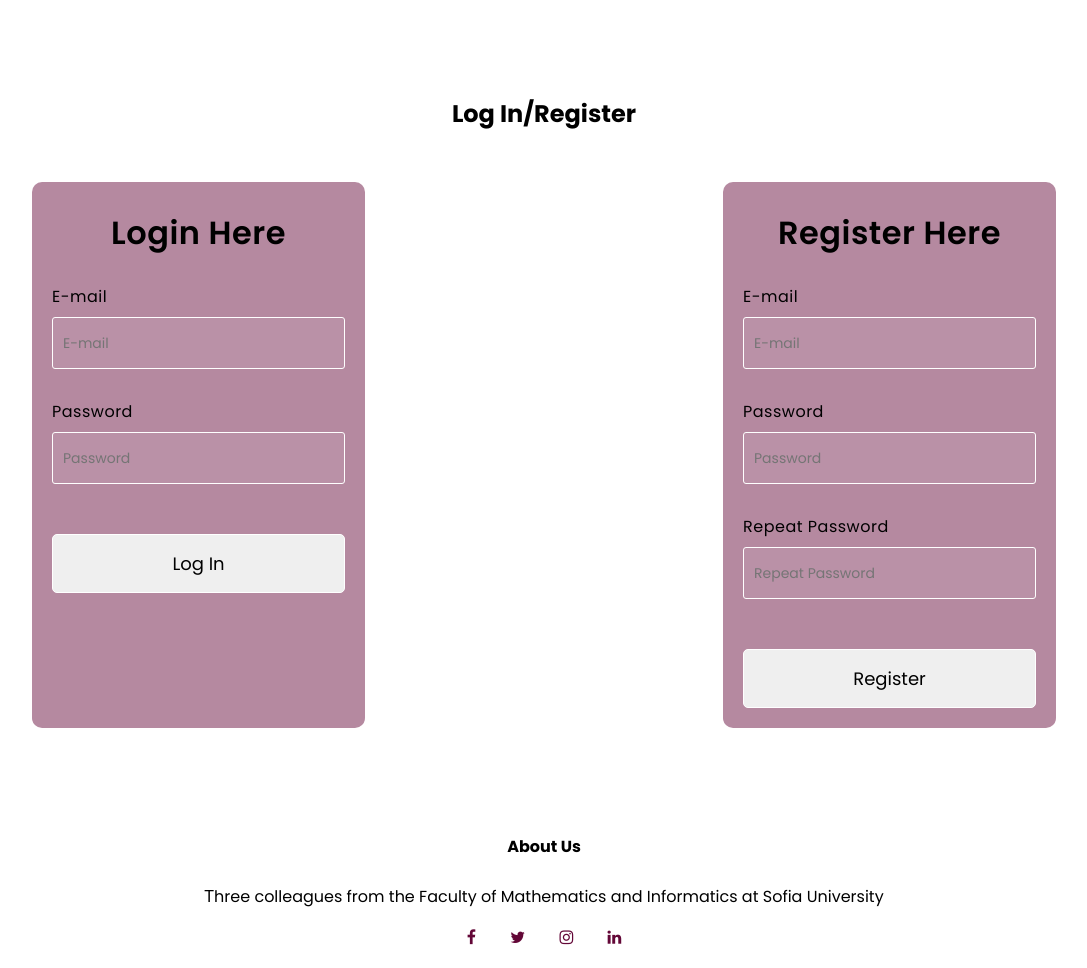
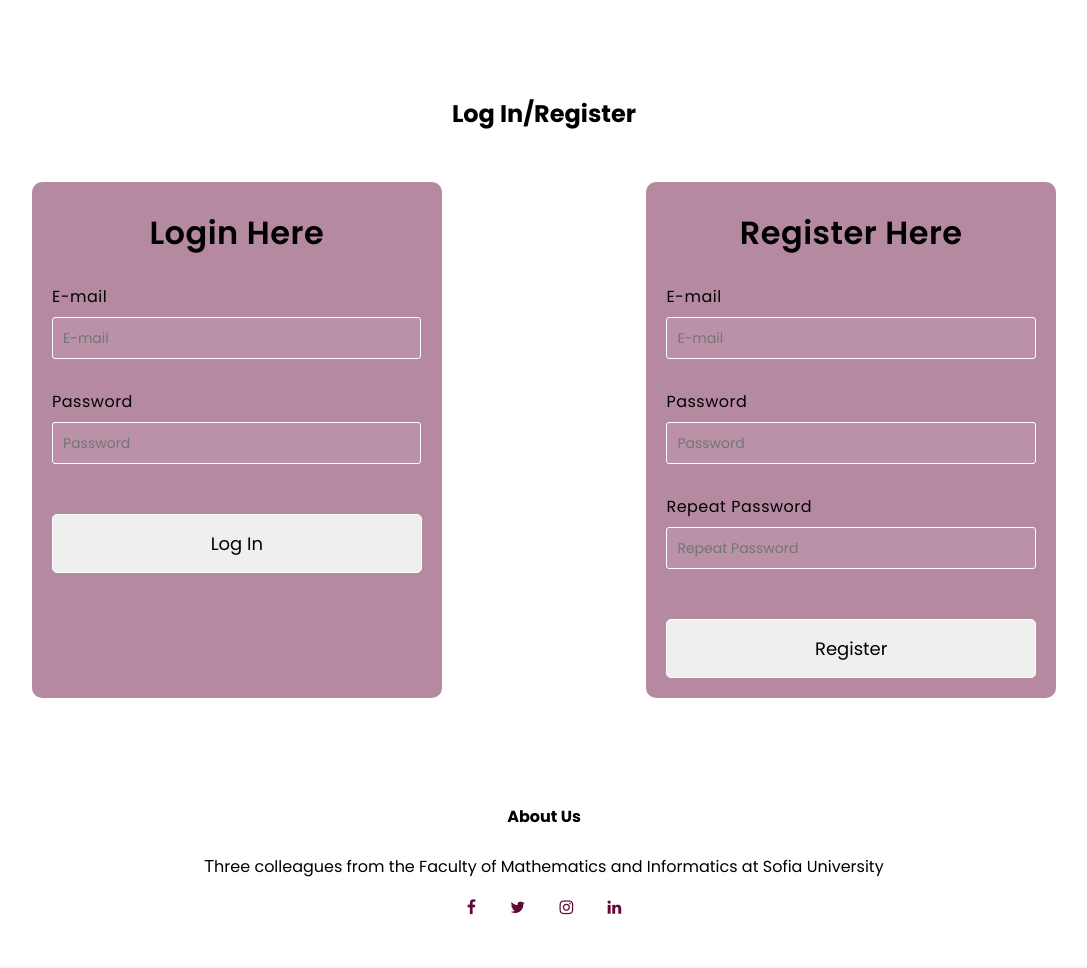
Before and after one commit to StefanRRachkov/WebCourseProject, a PHP site: page / in a window 1280 px wide. Shown: the part 804-1772 px from the top of the page, without its empty margins (96-1183 px from the left). After the commit the page ends 1719 px from the top, so only its background shows below. Run offline with PHP 8.4, Linux system fonts and the light colour scheme.

Commit message:
Login and Register Forms adjusted to Firefox, Chrome and Edge

```diff
--- a/main.css
+++ b/main.css
@@ -135,7 +135,7 @@ h1 {
     border-radius: 10px;
     padding: 20px 20px;
     margin-bottom: 5%;
-    flex-basis: 31%;
+    flex-basis: 40%;
     box-sizing: border-box;
     transition: 0.5s;
 }
@@ -169,13 +169,15 @@ h1 {
 
 .signup-col input {
     display: block;
-    height: 50px;
+    position: relative;
+    height: 40px;
     background-color: rgba(255, 255, 255, 0.07);
     border: solid 1px #ffffff;
     border-radius: 3px;
     padding: 0 10px;
     margin-top: 8px;
     font-size: 14px;
+    width: 94%;
 }
 
 .signup-col::placeholder {
```
